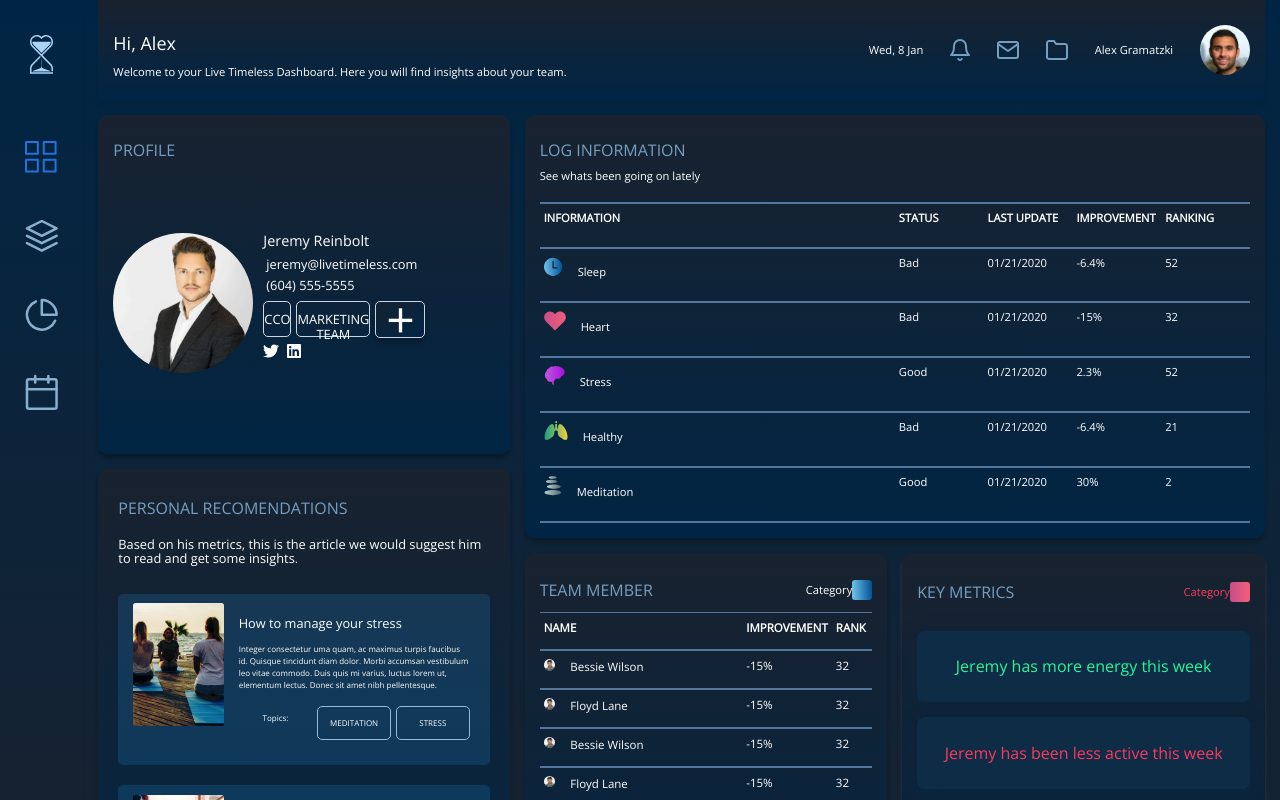
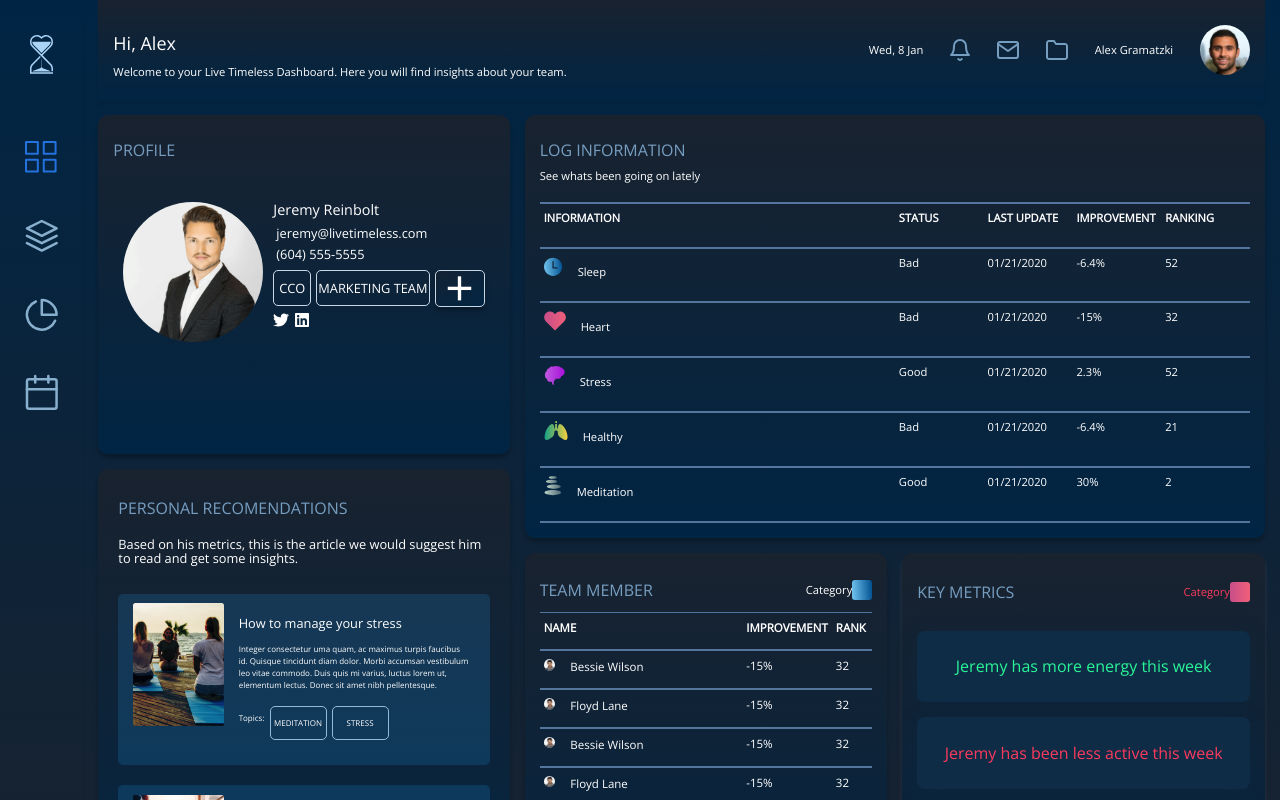
Before and after one commit to fabiomantelli/react_dashboard, a React (Create React App) app: page /profile in a window 1280 px wide. Shown: the top 800 px of the page. Built offline with nearby package versions, Linux system fonts and the light colour scheme.

Commit message:
correcao do profile

```diff
--- a/src/components/conteudo/profile/Styles.css
+++ b/src/components/conteudo/profile/Styles.css
@@ -62,7 +62,7 @@ grid-template-rows: [profile] 1fr [personal] 1.5fr;
 .profile {
     display: grid;
     grid-row: profile;
-    grid-template-rows: 1fr 2fr;
+    grid-template-rows: 1fr 4fr;
     border-radius: 10px;
     box-shadow: 0 4px 4px 0 rgba(0, 0, 0, 0.25);
     background-image: linear-gradient(to bottom, #19222f, #002544);
@@ -74,6 +74,7 @@ grid-template-rows: [profile] 1fr [personal] 1.5fr;
     display: grid;
     grid-template-columns: 1fr 3fr;
     grid-gap: 10px;
+    padding: 10px;
 }
 
 
@@ -124,7 +125,7 @@ grid-template-rows: [profile] 1fr [personal] 1.5fr;
 
 .profile #links {
     display: grid;
-    grid-template-columns: 1fr 3fr 1fr 4fr;
+    grid-template-columns: 1fr 3fr 1fr;
     grid-gap: 5px;
     padding: 5px 0 5px 0;
     text-align: center;
@@ -213,7 +214,7 @@ grid-template-rows: [profile] 1fr [personal] 1.5fr;
 
 .personal #manage-stress-box {
     display: grid;
-    grid-template-columns: 1fr 1fr 1fr;
+    grid-template-columns: 1fr 3fr 3fr 4fr;
     grid-gap: 5px;
     padding: 5px 0 5px 0;
     align-items: center;
```
